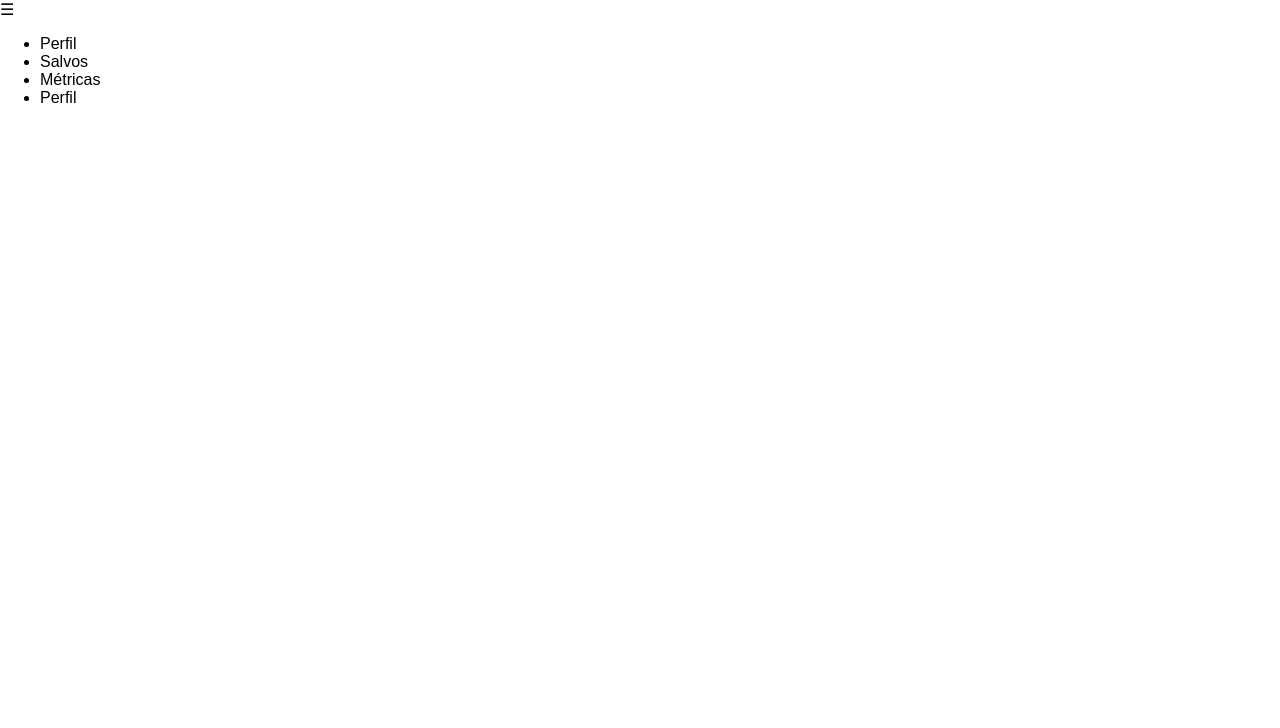
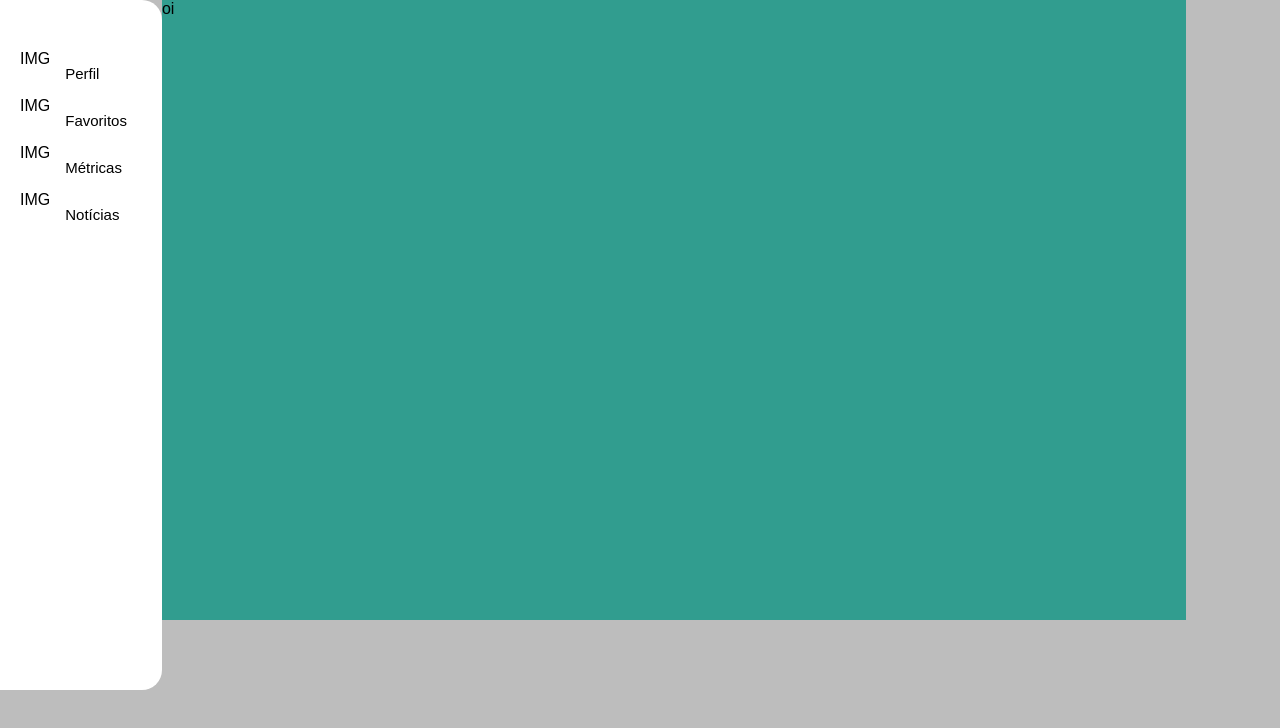
Before and after one commit to rafascarabe/ProjetoIndividual, a plain HTML site: page Website/perfil.html in a window 1280 px wide. Drawn offline with Linux system fonts and the light colour scheme.

Commit message:
pasta de imagem - icone da nav perfil

```diff
--- a/Website/index.css
+++ b/Website/index.css
@@ -158,7 +158,7 @@
 
     border-radius: 20px;
     padding: 8px;
-    box-shadow: var(--color-black) 0 7px 7px 0;
+    box-shadow: #363636 0 8px 8px 0;
 
     cursor: pointer;
     transition: scale 350ms ease-in-out;
@@ -579,18 +579,61 @@ footer span{
     margin: 0;
 }
 
-    /* ----------------------------------------------- NAV - PERFIL */
+    /* ----------------------------------------------- NAVEGAÇÃO LATERAL - PERFIL */
 
 .body_perfil{
     margin: 0;
     box-sizing: border-box;
+    display: flex;
+    flex-direction: row;
+    height: 620px;
+    background-color: #bdbdbd;
 }
 
 .navegacao_lateral{
+    cursor: pointer;
+    transition: 0.2s;
+    display: flex;
+    flex-direction: column;
+    width: auto;
+    height: 100%;
+
     background-color: var(--color-white);
+    border-radius: 0 20px 20px 0;
+    padding: 50px 20px 20px 20px;
 }
 
-.navegacao_lateral li a{
-    color: var(--color-black);
+.navegacao_lateral_dropdown{
+    display: flex;
+    flex-direction: column;
+
+}
+.navegacao_lateral_dropdown a{
+    color: black;
+    cursor: pointer;
+    transition: all 0.2s ease-in-out;
     text-decoration: none;
+    font-size: 15px;
+    padding: 15px;
+    display: none;
 }
+
+.navegacao_lateral_dropdown span{
+    display: flex;
+    flex-direction: row;
+}
+.navegacao_lateral_dropdown span:hover{
+    background-color: orange;
+}
+
+.navegacao_lateral:hover .navegacao_lateral_dropdown a{ /*quando passar o mouse no 'dropdown' uma ação será realizada no 'dropdown-menu'*/
+    display: block;
+}
+
+/* ------------------------------------------ CONTEÚDO - PERFIL */
+
+.conteudo_perfil{
+    background-color: var(--color-secondary-azul);
+    width: 80%;
+
+}
--- a/Website/perfil.html
+++ b/Website/perfil.html
@@ -7,21 +7,39 @@
     <link rel="stylesheet" href="index.css">
     <link rel="shortcut icon" type="image/png" href="img/logo.png"/>
 </head>
+
 <body class="body_perfil">
     <div class="navegacao_lateral">
-        <span>&#9776;</span>
 
-        <ul>
-            <li><a href="#">Perfil</a></li>
-            <li><a href="#">Salvos</a></li>
-            <li><a href="#">Métricas</a></li>
-            <li><a href="#">Perfil</a></li>
-        </ul>
+        <div class="navegacao_lateral_dropdown">
+            <span>IMG
+            <a href="#">Perfil</a>
+            </span>
+            <span>IMG
+            <a href="#">Favoritos</a>
+            </span>
+            <span>IMG
+            <a href="#">Métricas</a>
+            </span>
+            <span>IMG
+            <a href="#">Notícias</a>
+            </span>
+        </div>
 
     </div>
+<!--
+    <span id="menu" class="dropdown"> &#9776;
+
+        <span class="dropdown-menu">
+                <a href="index.html">Página Inicial</a>
+                <a href="index.html #objetivos">Nossos Objetivos</a>
+                <a href="index.html #form">Assinar Newsletter</a>
+        </span>
+    </span>
+-->
 
     <div class="conteudo_perfil">
-
+        oi
     </div>
 </body>
 </html>
```
Also changed, not shown: Website/img/ODS-laranja.png (deleted), Website/img/ODS.png (deleted), Website/img/ODS4-icone-vermelho.jpg (deleted), Website/img/ODS4-icone.webp (deleted), Website/img/livro-icone-logo.png (deleted), Website/img/livros/As vantagens de ser invisivel.jfif (added), Website/img/livros/O Meu Pé de Laranja Lima.jfif (added), Website/img/livros/O Pequeno Príncipe – Antoine de Saint.jfif (added), Website/img/livros/O menino do pijama listrado - John Bonne.jfif (added), Website/img/lombada-livros.jfif (deleted), Website/img/perfil-icons/dashboard-icon-laranja-removebg-preview.png (added), Website/img/perfil-icons/dashboard-icon-removebg-preview.png (added), Website/img/perfil-icons/favorito-icon-laranja-removebg-preview.png (added), Website/img/perfil-icons/favorito-icon-removebg-preview.png (added), 4 more files.
